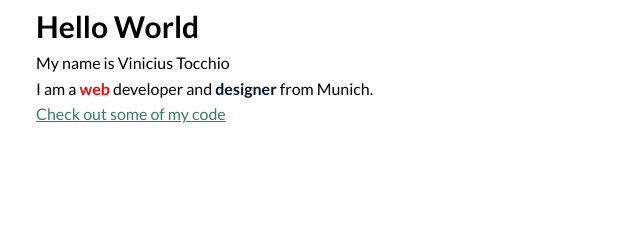
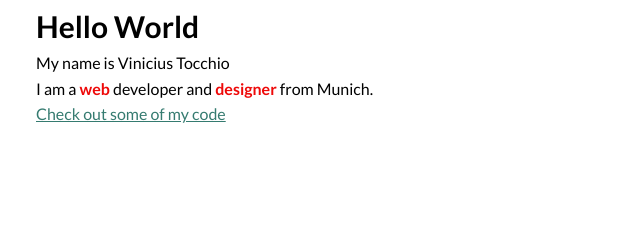
Before and after one commit to viniciustocchio/10---Code-Quality--Testing--and-Web-Hosting, a plain HTML site: page index.html in a window 1280 px wide. Shown: the part 147-396 px from the top of the page, 544-1184 px from the left. Drawn offline with Linux system fonts and the light colour scheme.

Commit message:
added span to style

```diff
--- a/css/style.css
+++ b/css/style.css
@@ -49,6 +49,11 @@ a:visited {
 
 a:active {
   color: var(--light-green);
+}
+
+.profile-text-decoration {
+  color:rgb(238, 9, 9);
+  font-weight: 700;
 }
 
 button,
--- a/index.html
+++ b/index.html
@@ -40,7 +40,7 @@
       <img src="img/vinicius-tocchioi-pic.jpg" class="profile__portrait" alt="photo of Vinicius">
       <h1>Hello World</h1>
       <p>My name is Vinicius Tocchio</p>
-      <p>I am a <span style="color:rgb(238, 9, 9);font-weight:bold">web</span> developer and <span style="color:rgb(1, 18, 50);font-weight:bold">designer</span> from Munich.</p>
+      <p>I am a <span class="profile-text-decoration">web</span> developer and <span class="profile-text-decoration">designer</span> from Munich.</p>
       <a href="#">Check out some of my code</a>
     </div>
   </main>
```
